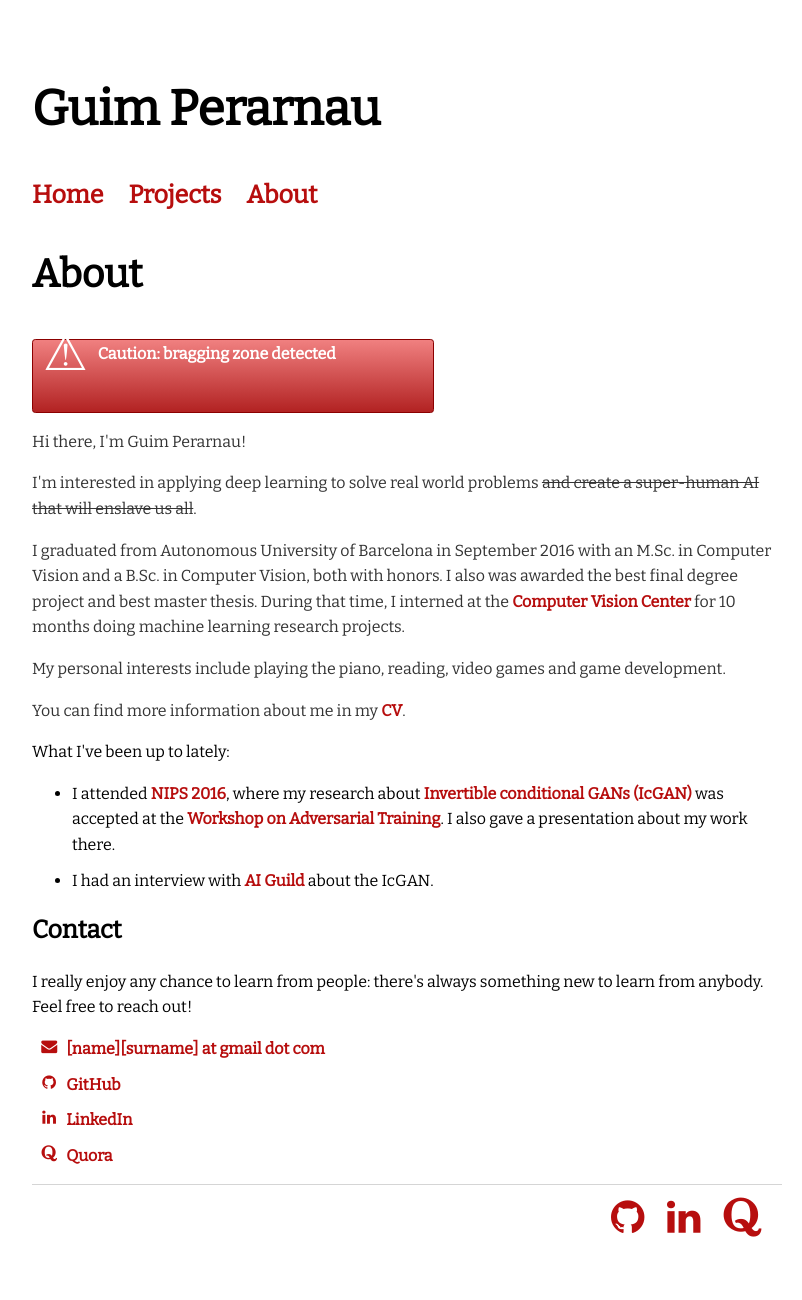
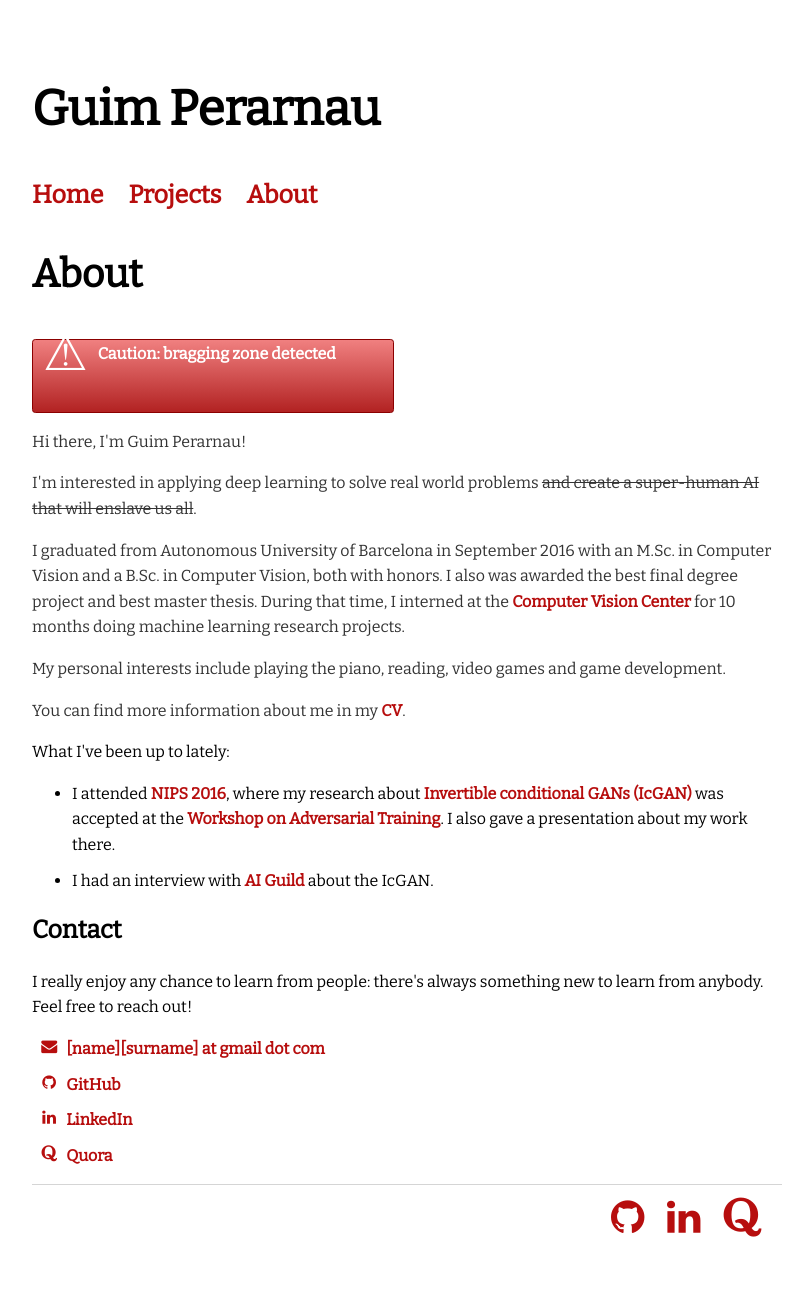
Before and after one commit to Guim3/guim3.github.io, a Jekyll site: the page built from about/index.html, in a window 1280 px wide. Shown: the whole page, without its empty margins (233-1035 px from the left). Built offline with Jekyll 4.4.1, drawn with Linux system fonts in a browser that asks for light colours.

Commit message:
Update main.css

```diff
--- a/css/main.css
+++ b/css/main.css
@@ -152,7 +152,7 @@ ul.posts li {
 
 div.warn {
   border: solid 1px darkred;
-  width: 25em; height: 4.5em;
+  width: 22.5em; height: 4.5em;
   border-radius: .2em;
   background: linear-gradient(lightcoral, firebrick);
   color: #ffffff;
```
